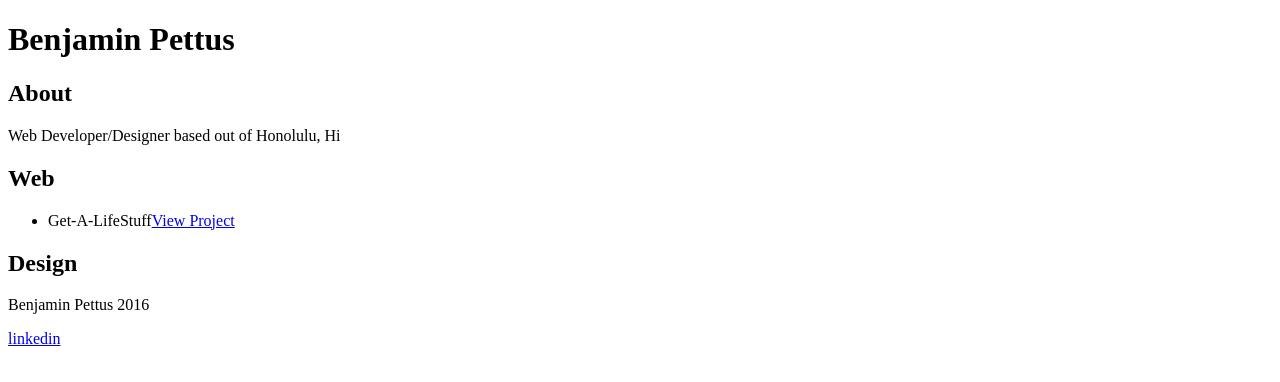
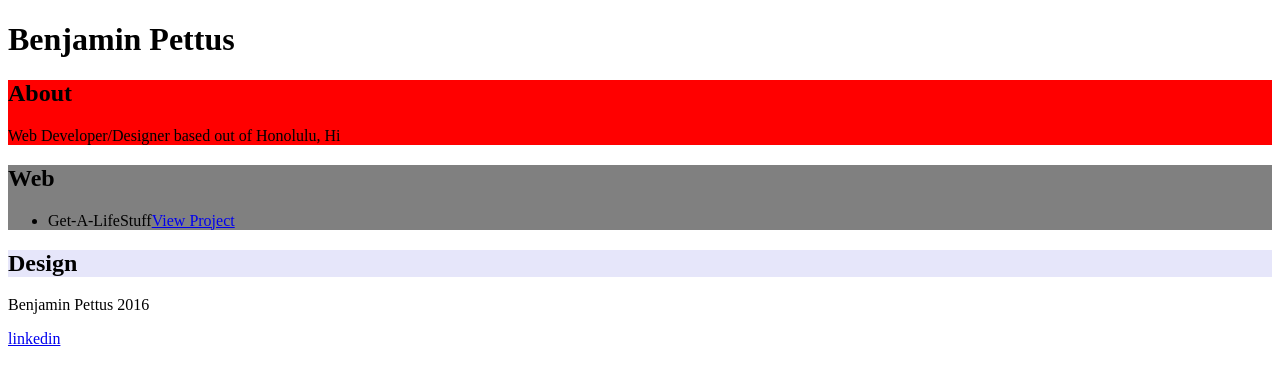
Before and after one commit to benjaminpettus/portfolio-site, a React app: page / in a window 1280 px wide. Shown: the top 382 px of the page. Built offline with nearby package versions, Linux system fonts and the light colour scheme.

Commit message:
started styling elements inline

```diff
--- a/App.js
+++ b/App.js
@@ -6,12 +6,12 @@ class App extends React.Component {
           <div className="hero-wrapper">
             <h1 className="title-page">Benjamin Pettus</h1>
 
-          <div class="about-me">
+          <div style={about}>
             <h2>About</h2>
             <p>Web Developer/Designer based out of Honolulu, Hi</p>
           </div>
 
-          <div class="web-projects">
+          <div style={web}>
             <h2>Web</h2>
             <ul>
               <li class="project-title">Get-A-Life
@@ -22,10 +22,9 @@ class App extends React.Component {
               </li>
 
             </ul>
-
           </div>
 
-          <div class="design-projects">
+          <div style={design}>
             <h2>Design</h2>
             <p></p>
           </div>
@@ -43,6 +42,17 @@ class App extends React.Component {
     );
   }
 }
+var about = {
+  backgroundColor: 'red'
+}
+
+var web = {
+  backgroundColor: 'gray'
+}
+
+var design = {
+  backgroundColor: 'lavender'
+}
 
   //stateless function component
 // const App = () => <h1>NSJJ</h1>
```
Also changed, not shown: 2 other files (tests, documents, lock files or other folders).
